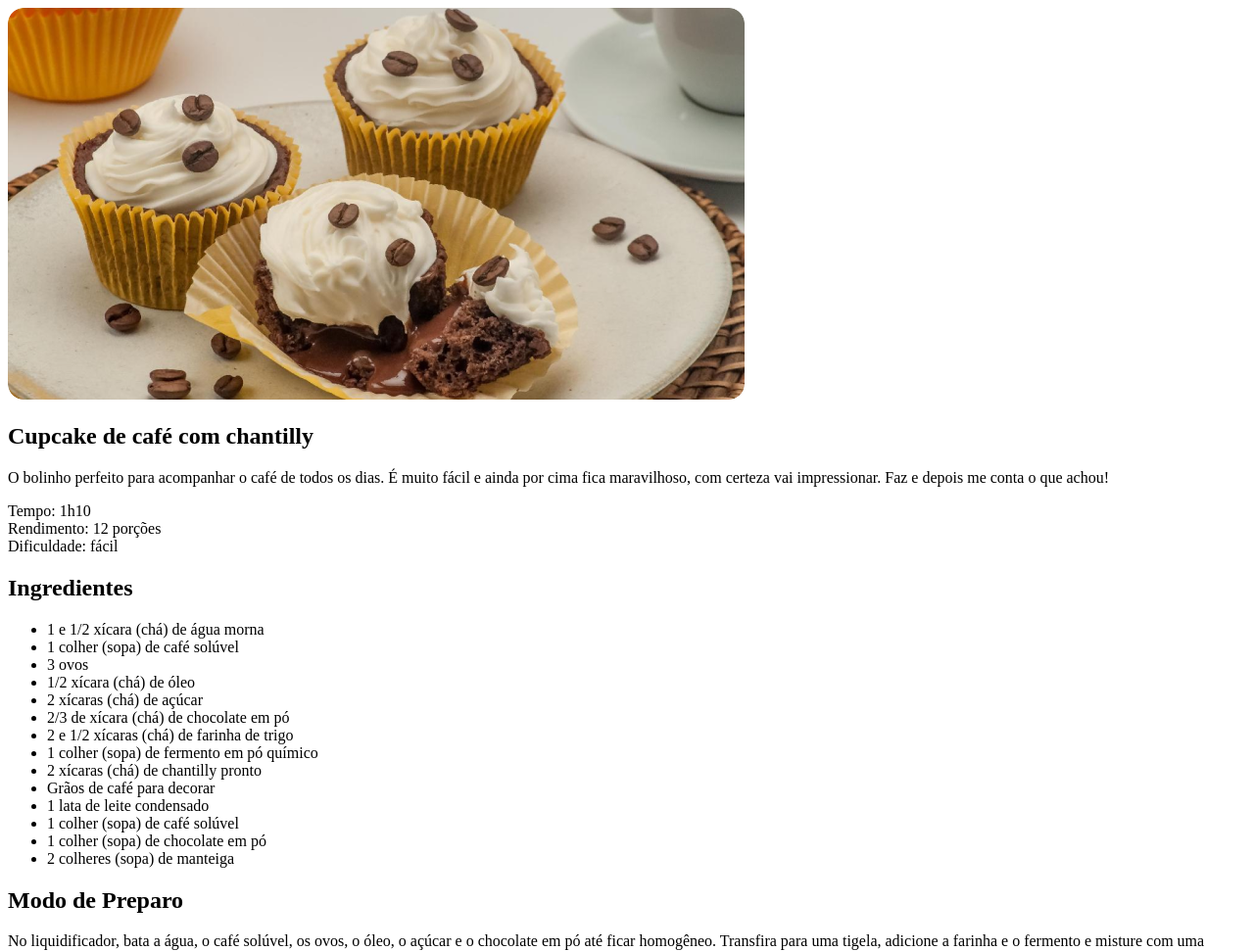
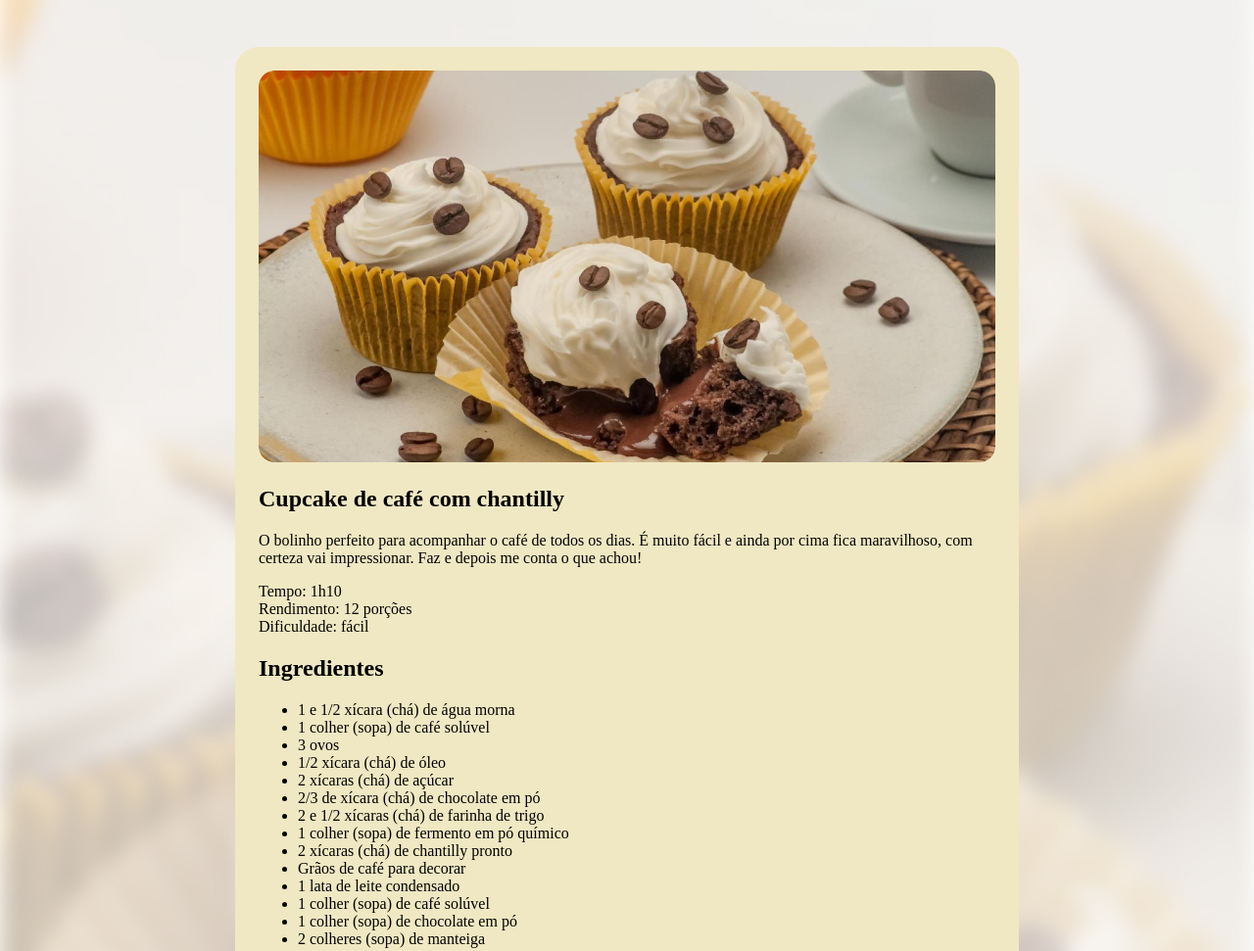
Before and after one commit to Giovanni-Guimaraes-Costa/projeto-receita, a plain HTML site: page index.html in a window 1280 px wide. Shown: the top 971 px of the page at 98% size. Drawn offline with Linux system fonts and the light colour scheme.

Commit message:
Config background image

```diff
--- a/style.css
+++ b/style.css
@@ -1,3 +1,19 @@
+body {
+
+  background-image: url(assents/bg-image.jpg);
+  background-size: cover;
+
+}
+
+#page {
+  box-sizing: border-box;
+  width: 800px;
+  padding: 24px;
+  background-color: #F0E8C2;
+  border-radius: 24px;
+  margin: 48px auto;
+}
+
 img {
   border-radius: 16px;
 }
```
Also changed, not shown: index.html (+1 -1 lines).
